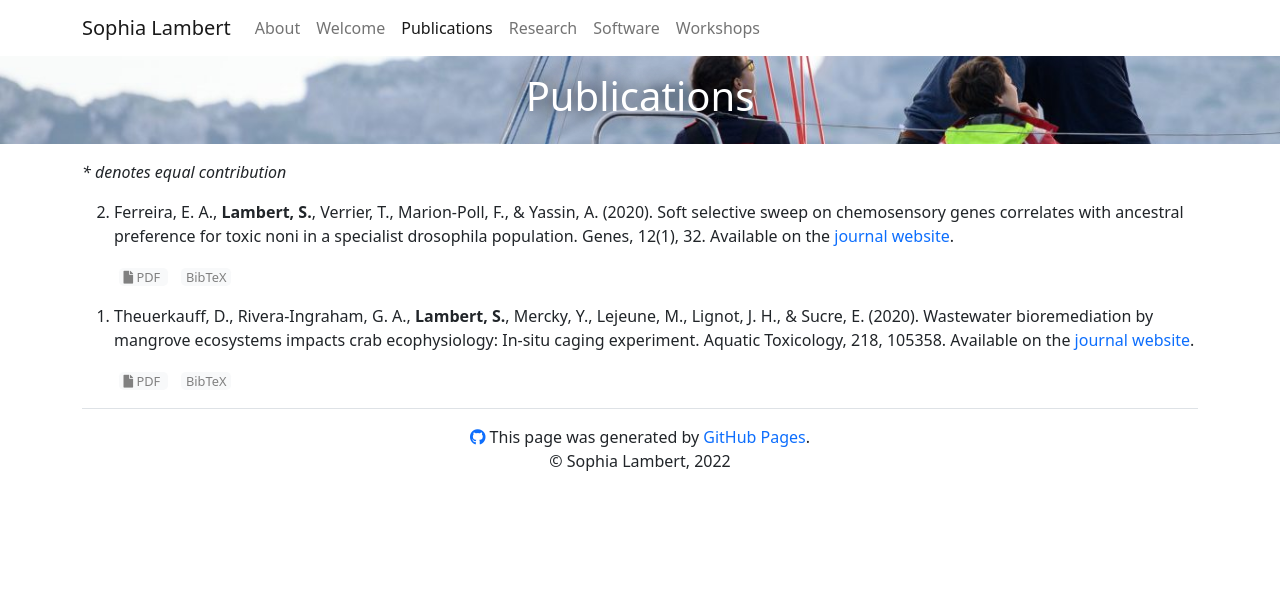
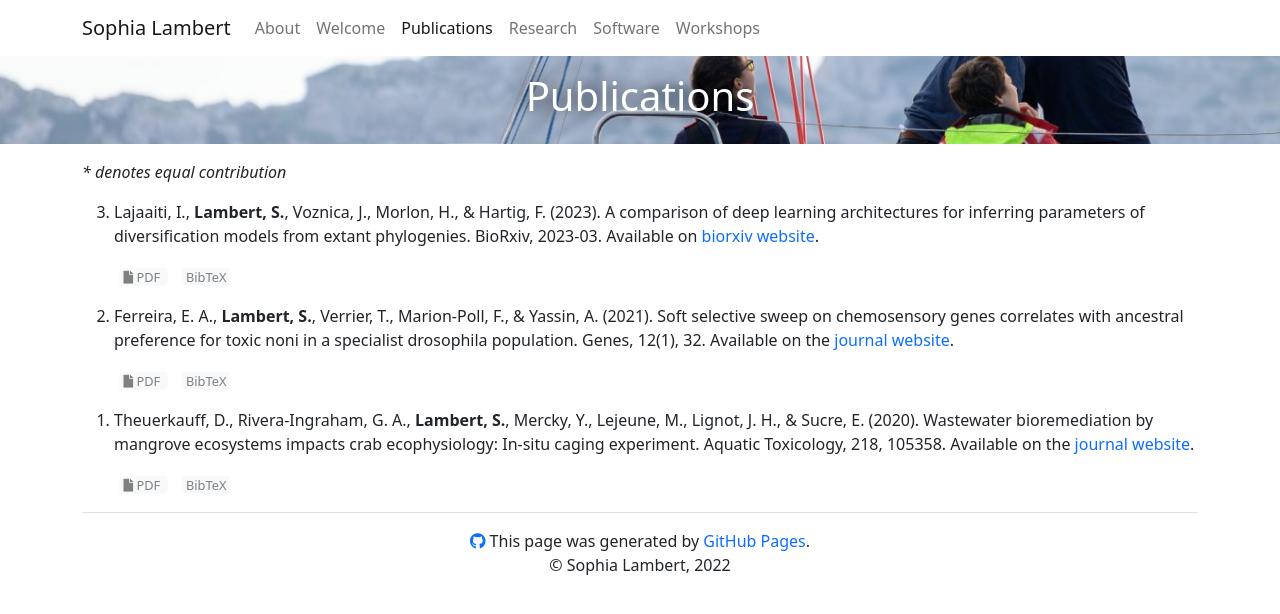
Before and after one commit to sophia-lambert/sophia-lambert.github.io, a Jekyll site: the page built from publications.md, in a window 1280 px wide. Shown: the top 614 px of the page. Built offline with Jekyll 4.4.1, drawn with Linux system fonts in a browser that asks for light colours; comment, search, counter and statistics services are not loaded.

Commit message:
Update publications.yml
incremental 2023

```diff
--- a/_data/publications.yml
+++ b/_data/publications.yml
@@ -1,9 +1,32 @@
 ####################
-# 2020
+# 2023
 ####################
 
 - formatted: |
-    Ferreira, E. A., **Lambert, S.**, Verrier, T., Marion-Poll, F., & Yassin, A. (2020). Soft selective sweep on chemosensory genes correlates with ancestral preference for toxic noni in a specialist drosophila population. Genes, 12(1), 32. Available on the [journal website](https://www.mdpi.com/2073-4425/12/1/32).
+    Lajaaiti, I., **Lambert, S.**, Voznica, J., Morlon, H., & Hartig, F. (2023). A comparison of deep learning architectures for inferring parameters of diversification models from extant phylogenies. BioRxiv, 2023-03. Available on [biorxiv website](https://www.biorxiv.org/content/10.1101/2023.03.03.530992v1.abstract).
+  bibtex: |
+    @Article{
+        lajaaiti2023comparison,
+        AUTHOR = {Lajaaiti, Isma{\"e}l and Lambert, Sophia and Voznica, Jakub and Morlon, H{\'e}l{\`e}ne and Hartig, Florian},
+        TITLE = {A comparison of deep learning architectures for inferring parameters of diversification models from extant phylogenies},
+        JOURNAL = {BioRxiv},
+        PAGES={2023--03},
+        YEAR = {2023},
+        PUBLISHER={Cold Spring Harbor Laboratory},
+        URL = {https://www.biorxiv.org/content/10.1101/2023.03.03.530992.abstract},
+        DOI = {10.1101/2023.03.03.530992}
+    }
+  media:
+    - type: pdf
+      name: PDF
+      url: https://www.biorxiv.org/content/biorxiv/early/2023/03/06/2023.03.03.530992.full.pdf
+
+####################
+# 2021
+####################
+
+- formatted: |
+    Ferreira, E. A., **Lambert, S.**, Verrier, T., Marion-Poll, F., & Yassin, A. (2021). Soft selective sweep on chemosensory genes correlates with ancestral preference for toxic noni in a specialist drosophila population. Genes, 12(1), 32. Available on the [journal website](https://www.mdpi.com/2073-4425/12/1/32).
   bibtex: |
     @Article{
         genes12010032,
@@ -23,6 +46,10 @@
     - type: pdf
       name: PDF
       url: https://hal.sorbonne-universite.fr/hal-03146333/document
+
+####################
+# 2020
+####################
 
 - formatted: |
     Theuerkauff, D., Rivera-Ingraham, G. A., **Lambert, S.**, Mercky, Y., Lejeune, M., Lignot, J. H., & Sucre, E. (2020). Wastewater bioremediation by mangrove ecosystems impacts crab ecophysiology: In-situ caging experiment. Aquatic Toxicology, 218, 105358. Available on the [journal website](https://www.sciencedirect.com/science/article/abs/pii/S0166445X1930668X).
```
